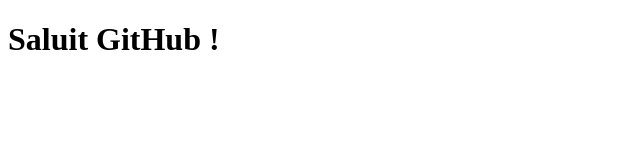
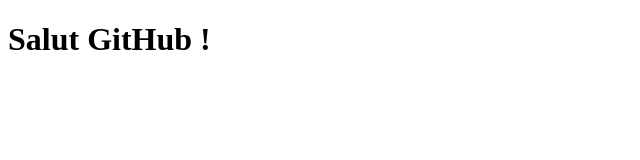
Before and after one commit to MaxLEG/uel106, a plain HTML site: page index.html in a window 1280 px wide. Shown: the full height of the page, 0-640 px from the left. Drawn offline with Linux system fonts and the light colour scheme.

Commit message:
Update index.html

```diff
--- a/index.html
+++ b/index.html
@@ -6,7 +6,7 @@
     <title>Ma page HTML</title>
 </head>
 <body>
-  <h1>Saluit GitHub !</h1>
+  <h1>Salut GitHub !</h1>
 
 </body>
 </html>
```
